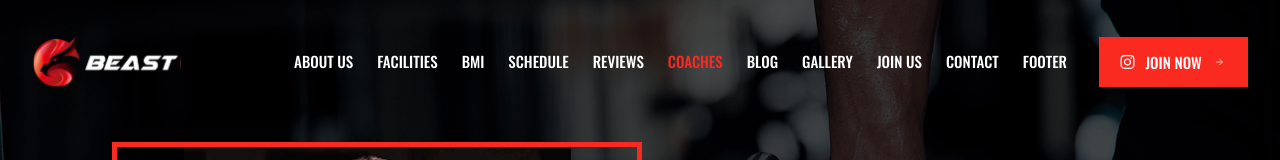
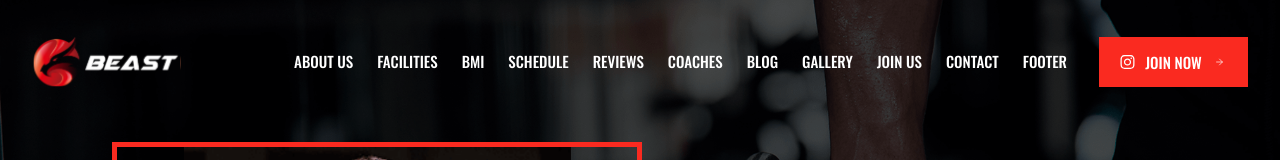
Before and after one commit to LakshmiNarayana09/Beast-Template, a React (Vite) app: page /coach/1 in a window 1280 px wide. Shown: the top 160 px of the page. Built offline with nearby package versions, Linux system fonts and the light colour scheme.

Commit message:
Navigation Updated

```diff
--- a/src/components/navbar/Navbar.jsx
+++ b/src/components/navbar/Navbar.jsx
@@ -1,9 +1,9 @@
-import React, {useState} from "react";
+import React, { useState } from "react";
 import White from "../logos/White";
 import JoinNow from "../buttons/JoinNow";
-import { Link } from "react-scroll";
-import { useLocation } from "react-router-dom";
 import { Menu, X } from "lucide-react";
+import { Link as ScrollLink } from "react-scroll";
+import { Link as RouterLink, useLocation } from "react-router-dom";
 
 const navItems = [
   { name: "ABOUT US", to: "about" },
@@ -21,72 +21,83 @@ const navItems = [
 
 function Navbar() {
   const location = useLocation();
+  const [isOpen, setIsOpen] = useState(false);
 
-  const [isOpen, setIsOpen] = useState(false);
+  const isHome = location.pathname === "/";
 
   return (
     <>
       <nav className="mx-auto flex h-16 w-full max-w-[1216px] items-center justify-between px-4 sm:px-6 lg:px-0">
-
-
-
         <White />
 
-
-        <div className="hidden lg:flex items-center gap-8">
+        <div className="hidden items-center gap-8 lg:flex">
           <ul className="flex items-center gap-6">
-            {navItems.map((item) => {
-              const isCoachPage =
-                item.to === "coaches" &&
-                location.pathname.startsWith("/coach");
-
-              return (
+            {navItems.map((item) => (
               <li key={item.to}>
-                  <Link
+                {isHome ? (
+                  <ScrollLink
                     to={item.to}
-                    spy={true}
-                    smooth={true}
+                    spy
+                    smooth
                     offset={-80}
                     duration={500}
                     activeClass="active"
-                    className={`cursor-pointer uppercase text-[15px] transition-colors ${
-                      isCoachPage
-                        ? "text-[#FA2A20]"
-                        : "text-white hover:text-[#FA2A20]"
-                    }`}
+                    className="cursor-pointer uppercase text-[15px] text-white transition-colors hover:text-[#FA2A20]"
                     style={{ fontFamily: "Oswald" }}
                   >
                     {item.name}
-                  </Link>
+                  </ScrollLink>
+                ) : (
+                  <RouterLink
+                    to={`/#${item.to}`}
+                    className="cursor-pointer uppercase text-[15px] text-white transition-colors hover:text-[#FA2A20]"
+                    style={{ fontFamily: "Oswald" }}
+                  >
+                    {item.name}
+                  </RouterLink>
+                )}
               </li>
-              );
-            })}
+            ))}
           </ul>
 
           <JoinNow />
         </div>
 
-
         <button
           onClick={() => setIsOpen(!isOpen)}
-          className="lg:hidden text-white"
+          className="text-white lg:hidden"
         >
           {isOpen ? <X size={30} /> : <Menu size={30} />}
         </button>
       </nav>
 
       {isOpen && (
-          <div className="lg:hidden bg-black px-6 py-6">
+        <div className="bg-black px-6 py-6 lg:hidden">
           <ul className="flex flex-col gap-6">
             {navItems.map((item) => (
               <li key={item.to}>
-                  <Link
+                {isHome ? (
+                  <ScrollLink
                     to={item.to}
+                    smooth
+                    offset={-80}
+                    duration={500}
                     onClick={() => setIsOpen(false)}
-                    className="block uppercase text-white text-lg"
+                    className="block cursor-pointer text-lg uppercase text-white"
+                    style={{ fontFamily: "Oswald" }}
                   >
                     {item.name}
-                  </Link>
+                  </ScrollLink>
+                ) : (
+                  <RouterLink
+                    to={`/#${item.to}`}
+                    onClick={() => setIsOpen(false)}
+                    className="block text-lg uppercase text-white"
+                    style={{ fontFamily: "Oswald" }}
+                  >
+                    {item.name}
+                  </RouterLink>
+                )}
               </li>
             ))}
 
--- a/src/pages/Home.jsx
+++ b/src/pages/Home.jsx
@@ -1,4 +1,7 @@
 import React from 'react'
+import { useEffect } from "react";
+import { useLocation } from "react-router-dom";
+import { scroller } from "react-scroll";
 import Hero from '../components/main/Hero'
 import About from '../components/about/About'
 import Facilities from '../components/facilities/Facilities'
@@ -14,6 +17,23 @@ import Footer from '../components/footer/Footer'
 
 
 function Home() {
+
+  const location = useLocation();
+
+  useEffect(() => {
+    if (location.hash) {
+      const section = location.hash.replace("#", "");
+
+      setTimeout(() => {
+        scroller.scrollTo(section, {
+          smooth: true,
+          duration: 500,
+          offset: -80,
+        });
+      }, 100);
+    }
+  }, [location]);
+
   return (
     <>
       <Hero />
```
Lines whose indentation alone changed are shown as unchanged.
